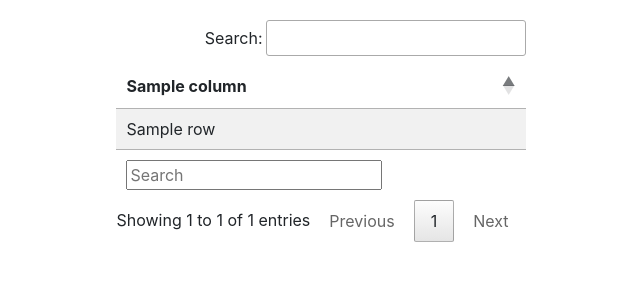
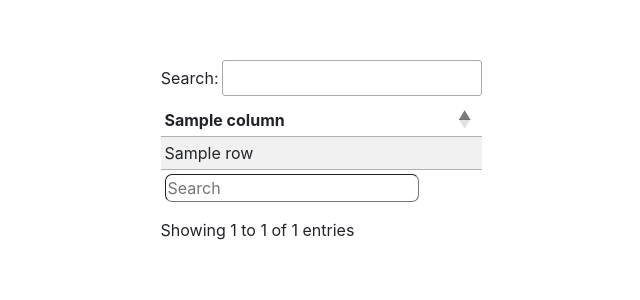
Before and after one commit to cschan1828/Iris-Dataset-Flask-Bokeh-App, a Flask app: template templates/datatable.html in a window 1280 px wide. Shown: the part 56-356 px from the top of the page, without its empty margins (319-959 px from the left). Run offline with Flask 2, Linux system fonts and the light colour scheme; the template is opened without the code that fills it: most values are stand-ins (such as "Sample title", 1, 10 or a date in 2020); lists and menus that the app fills with data are empty; some libraries are stand-ins or nearby versions.

Commit message:
Optimization: add flex container and remove table pagination.

```diff
--- a/templates/datatable.html
+++ b/templates/datatable.html
@@ -16,12 +16,16 @@
 .flex-container {
 	display: flex;
 	justify-content: center;
-	margin-top: 20px;
+	margin-top: 60px;
+}
+input {
+	border-radius: 7px;
+	border-width: 1px;
 }
 </style>
 
 <div class="flex-container">
-	<table id="iris" class="display">
+	<table id="iris" class="display compact">
 		<thead>
 			<tr>
 				{% for c in data.columns.values %}
@@ -57,15 +61,18 @@
         $(this).html( '<input type="text" placeholder="Search" />' );
     } );
 	var table = $('#iris').DataTable( {
+		scrollY: '60vh',
+		paging: false,
+		scrollCollapse: true,
 		colReorder: true,
 		stateSave:  true, // enable state saving, when the end user reloads or revisits a page its previous state is retained.
-		"lengthMenu": [[15, 30, 50, -1], [15, 30, 50, "All"]],
+		"autoWidth": true,
 		dom: 'Bfrtip',
 		buttons: [
 			{
 				extend: 'csvHtml5',
 				title: 'export',
-				text: '<i class="fa fa-file-text-o"></i>',
+				text: '<i class="fa fa-download" aria-hidden="true"></i>',
 				titleAttr: 'CSV'
 			}
 		],
```
Also changed, not shown: templates/index.html (+8 -1 lines).
